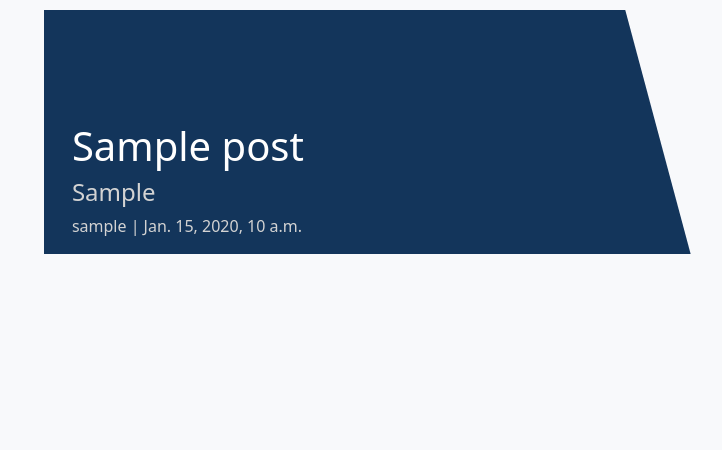
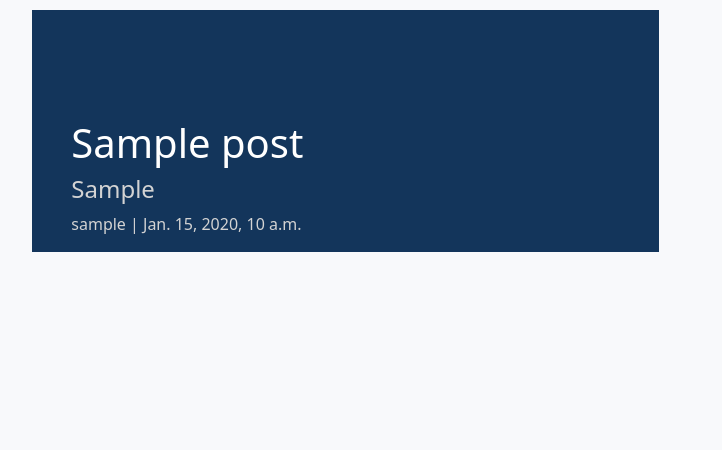
Before and after one commit to HumaIlyas/DjangoNews, a Django app: a page that uses templates/news/post_detail.html in a window 1280 px wide. Shown: the part 66-516 px from the top of the page, without its empty margins (38-760 px from the left). Run offline with Django 3.2, Linux system fonts and the light colour scheme; tables that the repository leaves empty hold one stand-in row (values such as "Sample post"); some libraries are stand-ins or nearby versions.

Commit message:
Update style.css

```diff
--- a/static/css/style.css
+++ b/static/css/style.css
@@ -111,10 +111,6 @@ body {
     height: 100%;
     width: 150%;
     background: #13355b;
-    -webkit-transform: skew(15deg);
-    -moz-transform: skew(15deg);
-    transform: skew(15deg);
-    z-index: 100;
 }
 
 .post-title {
--- a/templates/news/post_detail.html
+++ b/templates/news/post_detail.html
@@ -7,7 +7,7 @@
 <!-- post details -->
 <div class="masthead">
     <div class="container">
-        <div class="row g-0">
+        <div class="row">
             <div class="col-md-6 masthead-text">
                 <!-- Post title goes in these h1 tags -->
                 <h1 class="post-title">{{ post.title }}</h1>
@@ -15,7 +15,7 @@
                 <h4 class="post-subtitle">{{ post.category}}</h4>
                 <p class="post-subtitle">{{ post.author }} | {{ post.created_on }}</p>
             </div>
-            <div class="d-none d-md-block col-md-6 masthead-image">
+            <div class="col-md-6 masthead-image">
                 <!-- The featured image URL goes in the src attribute -->
                 {% if "placeholder" in post.featured_image.url %}
                 <img src="https://codeinstitute.s3.amazonaws.com/fullstack/blog/default.jpg" width="100%">
```
Also changed, not shown: news/migrations/0032_auto_20230402_1416.py (added).
